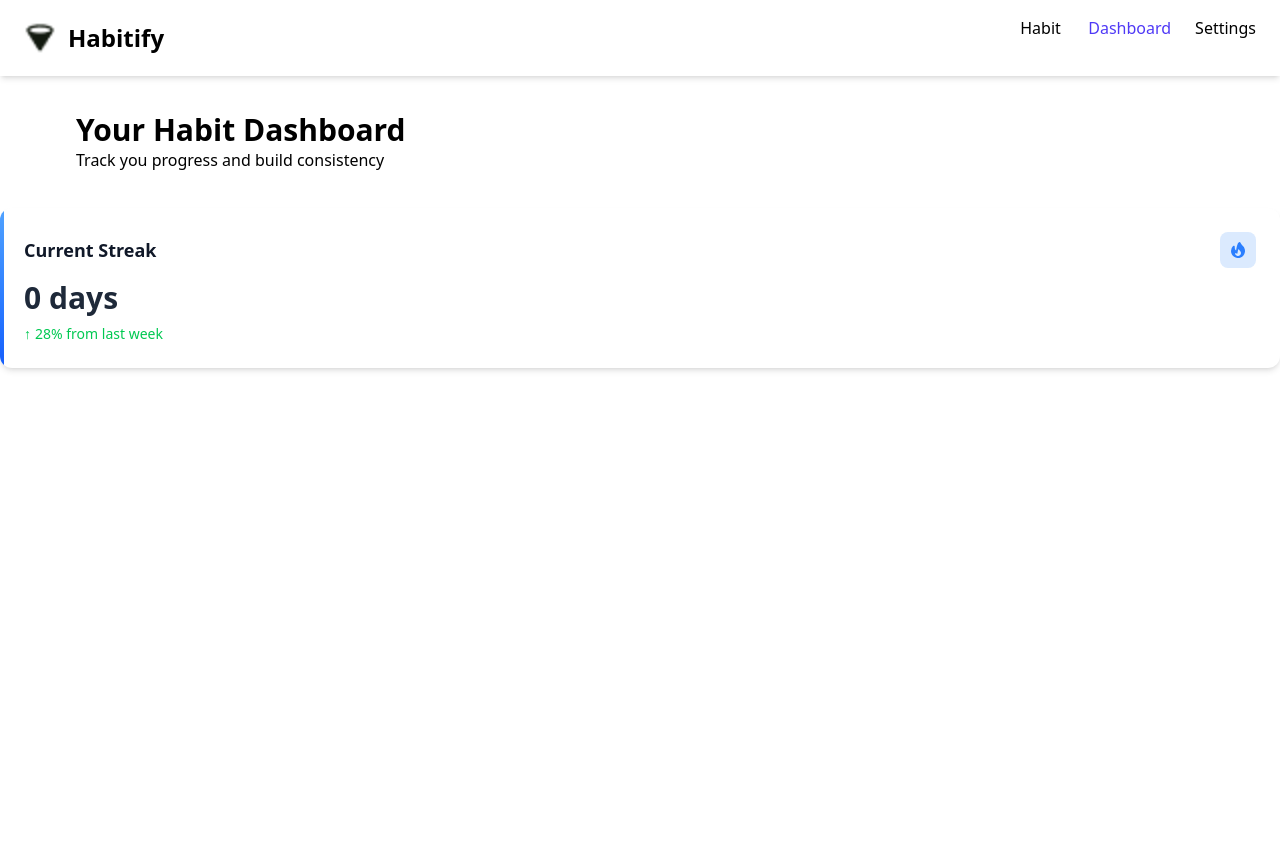
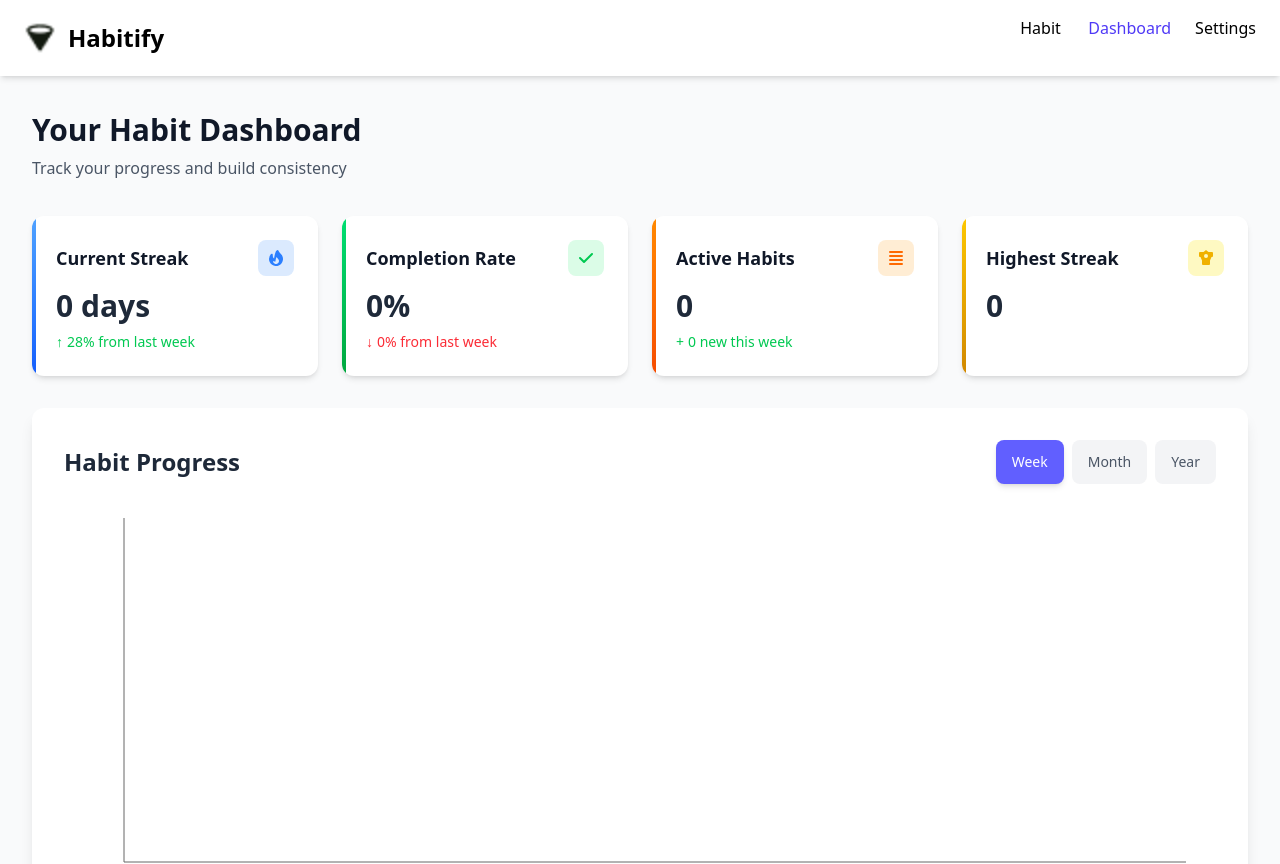
Before and after one commit to Neon-099/Habitify, a React (Vite) app: page /dashboard in a window 1280 px wide. Shown: the top 864 px of the page. Before the commit the page ends 800 px from the top, so only its background shows below. Built offline with nearby package versions, Linux system fonts and the light colour scheme.

Commit message:
completed: dashboard

```diff
--- a/src/pages/Dashboard.jsx
+++ b/src/pages/Dashboard.jsx
@@ -1,16 +1,48 @@
-import {StreakCard} from '../components/Cards.jsx'
-
+import {StreakCard, CompletionRateCard, TasksCard, AchievementsCard, TaskCard} from '../components/Cards.jsx'
+import {HabitProgress} from '../components/HabitProgress.jsx'
+import { useStreakStore } from '../stores/cardStore.js'
 
 const Dashboard = () => {
+
+    const {cards} = useStreakStore();
+
     return (
-        <div>
-            <header className="flex flex-col px-19 py-9">
-                <h1 className="text-3xl  font-semibold">Your Habit Dashboard</h1>
-                <p className="">Track you progress and build consistency</p>
-            </header>
+        <div className="min-h-screen bg-gray-50">
+            <div className="container-responsive">
+                <header className="py-6 sm:py-9">
+                    <div className="space-y-2">
+                        <h1 className="text-2xl sm:text-3xl font-semibold text-gray-900">Your Habit Dashboard</h1>
+                        <p className="text-gray-600">Track your progress and build consistency</p>
+                    </div>
+                </header>
 
-            <div>
-                <StreakCard />
+                {/* Stats Cards Grid */}
+                <div className='grid grid-cols-1 sm:grid-cols-2 lg:grid-cols-4 gap-4 sm:gap-6 mb-8'>
+                    <StreakCard />
+                    <CompletionRateCard />
+                    <TasksCard />
+                    <AchievementsCard />
+                </div>
+
+                {/* Habit Progress Chart */}
+                <div className="mb-8">
+                    <HabitProgress />
+                </div>
+
+                {/* Tasks Section */}
+                <div className='mb-8'>
+                    <h2 className="text-2xl sm:text-3xl font-semibold text-gray-900 mb-6">Tasks</h2>
+
+                    <div className="grid grid-cols-1 md:grid-cols-2 lg:grid-cols-3 gap-4 sm:gap-6">
+                        {cards.map((card) => (
+                            <TaskCard
+                                key={card.id}
+                                title={card.title}
+                                description={card.description}
+                                color={card.color}/>
+                        ))}
+                    </div>
+                </div>
             </div>
         </div>
     )
--- a/src/pages/Home.jsx
+++ b/src/pages/Home.jsx
@@ -3,21 +3,24 @@ import WeeklyOverview from "../components/WeeklyOverview";
 
 const Home = () => {
     return (
-        <>
-        <header>
-            <div className="py-9 px-30 flex flex-col justify-center items-start ">
-                <h1 className="text-4xl py-8 font-semibold">My Habits</h1>
-                <p className="text-[#639154]">Track your daily progress and build long lasting habits</p>
+        <div className="min-h-screen bg-gray-50">
+            <div className="container-responsive">
+                <header className="py-6 sm:py-9">
+                    <div className="flex flex-col justify-center items-start space-y-4">
+                        <h1 className="text-3xl sm:text-4xl font-semibold text-gray-900">My Habits</h1>
+                        <p className="text-lg text-[#639154]">Track your daily progress and build long lasting habits</p>
+                    </div>
+                </header>
+
+                <div className="pb-8 sm:pb-20">
+                    <Calendar />
+                </div>
+
+                <div className="pb-8">
+                    <WeeklyOverview />
+                </div>
             </div>
-
-            <div className="pb-20">
-                <Calendar />
-            </div>
-            <div>
-                <WeeklyOverview />
-            </div>
-        </header>
-        </>
+        </div>
     )
 }
 
--- a/src/stores/cardStore.js
+++ b/src/stores/cardStore.js
@@ -9,10 +9,40 @@ const getYesterdayDate = () => {
   return d.toISOString().split('T')[0];
 };
 
+
+// Utility to generate a consistent HSL/Hex color
+const generateColor = (index) => {
+  const hue = (index * 137.508) % 360;
+  return `hsl(${hue}, 70%, 60%)`; // or convert to hex if needed
+};
+
+//FREQUENCY TRACKERS(WEEKLY, MONTHLY, YEARLY)
+const getFrequencyByDate = (dateString) => {
+    const date = new Date(dateString);
+    const now = new Date();
+
+    const isSameWeek = (d1, d2) => {
+        const startOfWeek = (d) => {
+            const day = d.getDate();
+            const diff = d.getDate() - day + (day === 0 ? -6 : 1);
+            return new Date(d.getFullYear(), d.getMonth(), diff)
+        }
+
+        return startOfWeek(d1).toDateString() === startOfWeek(d2).toDateString();
+    }
+
+    if(isSameWeek(date, now)) return "weekly";
+    if(date.getMonth() === now.getMonth() && date.getFullYear() === now.getFullYear()) return "monthly";
+    if(date.getFullYear() === now.getFullYear()) return "yearly";
+
+    return "yearly";
+}
+
 export const useStreakStore = create(
     persist(
         (set, get) => ({
             streak: 0,
+            highestStreak: 0,
             lastCompletedDate: '',
             cards: [],
 
@@ -22,29 +52,42 @@ export const useStreakStore = create(
                 const last = get().lastCompletedDate;
 
                 //CHECK IF ALREADY COUNT TODAY
-                if(last === today) return;
+                if(last === today) return; //prevent double counting
 
                 if(last === yesterday) {
+                    const newStreak = get.call().streak + 1
                     set({
-                        streak: get().streak + 1,
+                        streak: newStreak,
+                        highestStreak: Math.max(get().highestStreak, newStreak),
                         lastCompletedDate: today, // Fixed typo
                     });
                 } else {
                     set({
-                        streak: 1,
+                        streak: 1, //to reset to 1 if missed a day
+                        highestStreak: Math.max(get().highestStreak, 1),
                         lastCompletedDate: today,
                     })
                 }
             },
 
             //ADD NEW CARD TO THE LIST
-            addCards: (card) => set((state) => ({
-                cards: [...state.cards, {
-                    ...card,
-                    id: crypto.randomUUID(),
-                    createdAt: new Date().toISOString(),
-                }],
-            })),
+            addCards: (card) =>
+                set((state) => {
+                    const index = state.cards.length;
+                    const createdAt = new Date().toISOString();
+                    const frequency = getFrequencyByDate(createdAt);
+
+                    const newCard = {
+                        ...card,
+                        id: crypto.randomUUID(),
+                        createdAt: new Date().toISOString(),
+                        color: generateColor(index),
+                        frequency,
+                    };
+                    return {
+                        cards:[...state.cards, newCard],
+                    }
+                }),
 
             //UPDATE CARD DAYS
             updateCardDay: (cardIndex, dayIndex) => set((state) => ({
```
